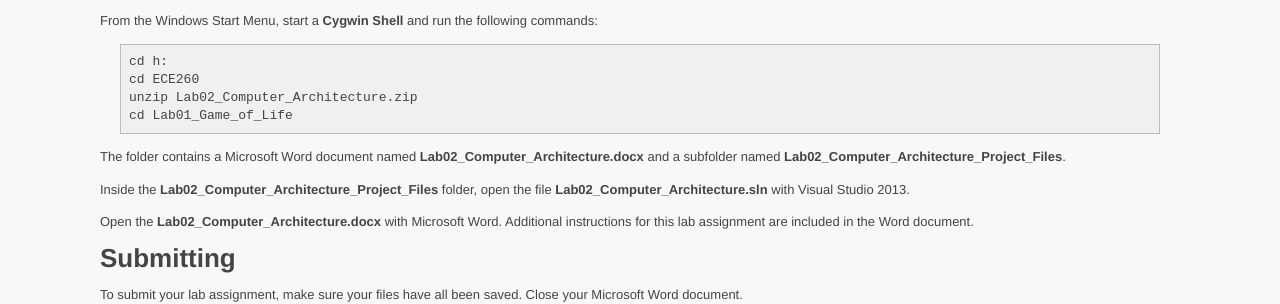
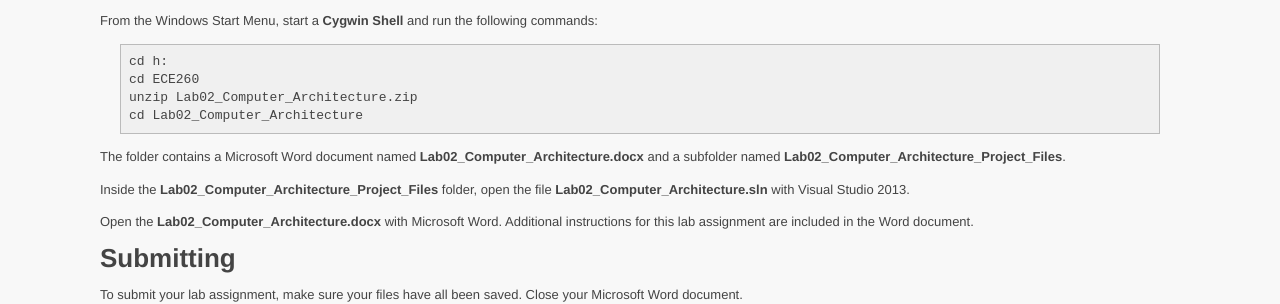
Before and after one commit to ycpcs/ece260-spring2018, a Jekyll site: the page built from labs/lab02.md, in a window 1280 px wide. Shown: the part 132-436 px from the top of the page. Built offline with Jekyll 4.4.1, drawn with Linux system fonts in a browser that asks for light colours.

Commit message:
updated lab02

```diff
--- a/labs/lab02.md
+++ b/labs/lab02.md
@@ -14,7 +14,7 @@ From the Windows Start Menu, start a **Cygwin Shell** and run the following comm
     cd h:
     cd ECE260
     unzip Lab02_Computer_Architecture.zip
-    cd Lab01_Game_of_Life
+    cd Lab02_Computer_Architecture
 
 
 The folder contains a Microsoft Word document named **Lab02_Computer_Architecture.docx**
```
